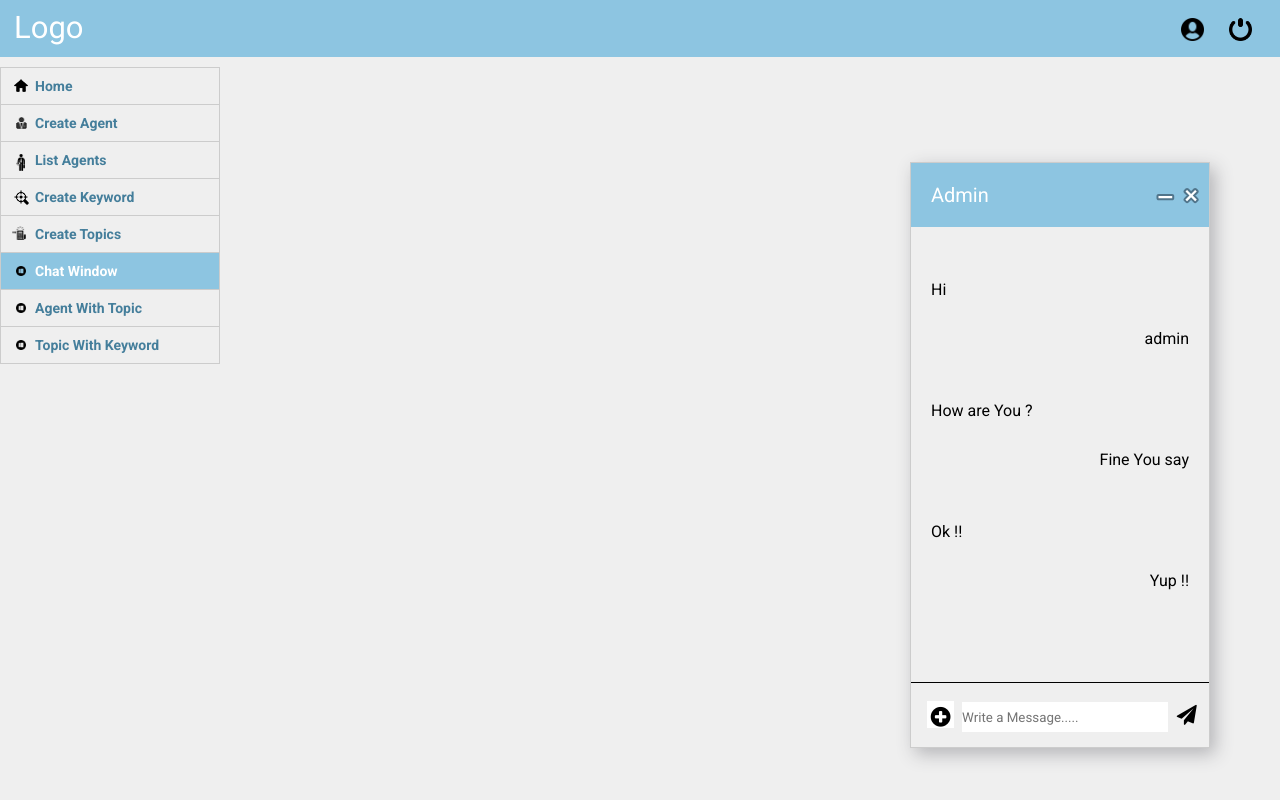
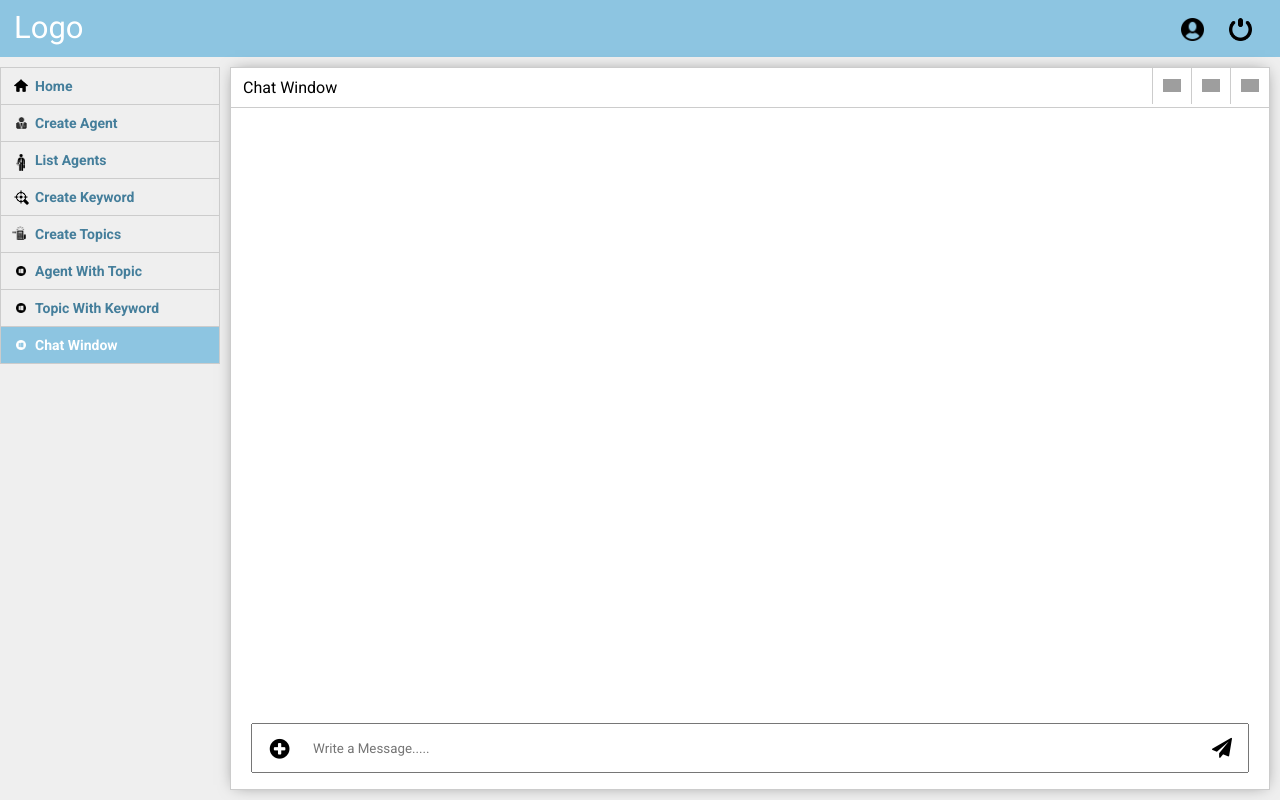
Before and after one commit to bmatichuk/conversant, a Django app: page /Chat/ in a window 1280 px wide. Run offline with Django 3.2, Linux system fonts and the light colour scheme; some libraries are stand-ins or nearby versions; grey boxes are pictures that could not be loaded.

Commit message:
updated code

```diff
--- a/handlerapp/views.py
+++ b/handlerapp/views.py
@@ -8,8 +8,36 @@ from django.contrib.auth.models import User
 from handlerapp.forms import *
 from handlerapp.models import *
 import os
+import json
+import openai as ai
+from .models import *
+start_chat_log = """Human: Hello, I am Human.
+AI: Hello, human I am openai gpt3.
+Human: How are you?
+AI: I am fine, thanks for asking.
+"""
+def chats(request):
+    return render(request, 'chatbot.html')
 
-from .models import *
+
+def chatting(request):
+    if request.method == 'GET':
+        quest = request.GET['message']
+        print(":----------------", quest)
+        ai.api_key = "sk-AeXpLitBfpAiHS8jwKg6KCcwsc6vd967Spyx0QK2"
+        completion = ai.Completion()
+        # def chat(question,chat_log = None) -> str:
+        question = quest
+        chat_log = None
+        if (chat_log == None):
+            chat_log = start_chat_log
+        prompt = f"{chat_log}Human: {question}\nAI:"
+        response = completion.create(prompt=prompt, engine="davinci", temperature=0.85, top_p=1, frequency_penalty=0,
+                                     presence_penalty=0.7, best_of=2, max_tokens=100, stop="\nHuman: ")
+        data = response.choices[0].text
+        print(data)
+        dataa = {"type": "sucess", 'data': data,'question':question}
+        return HttpResponse(json.dumps(dataa), content_type="application/json")
 
 
 @login_required
--- a/handlers/urls.py
+++ b/handlers/urls.py
@@ -35,8 +35,10 @@ urlpatterns = [
     path('A/',views.Topics_Agent, name='A'),
     path('AgentWithTopic/',views.Agent_with_topic, name='A'),
     path('TopicWithKeyword/',views.Topic_with_keyword, name='A'),
-    path('Chat/',views.chat_bot, name='chat '),
+    path('Chat/',views.chats, name='chat'),
     path('Key/',views.keyword_topic_show, name='Key'),
+    path('chatting/',views.chatting, name='chatting'),
+
 
 
 ]
--- a/manage.py
+++ b/manage.py
@@ -1,5 +1,5 @@
 #!/usr/bin/env python
-"""Django's command-line utility for administrative tasks. d"""
+"""Django's command-line utility for administrative tasks."""
 import os
 import sys
 
--- a/static/css/chatbot_style.css
+++ b/static/css/chatbot_style.css
@@ -1,36 +1,59 @@
-@import url('https://fonts.googleapis.com/css2?family=Roboto:ital,wght@0,100;0,300;0,400;0,500;0,700;0,900;1,100;1,300;1,400;1,500;1,700;1,900&display=swap');
-body{ margin:0; padding:0; }
-h1,h2,h3,h4,h5,h6,p,a{font-family: 'Roboto', sans-serif !important;}
-input:focus{outline:none;}
-.main-link-form {
-    width: 300px;
-    position: fixed;
-    bottom: 52px;
-    border: 1px solid #ccc;
-    box-shadow: 5px 6px 17px #b4b4b7;
-	right: 70px;
+@import url("https://fonts.googleapis.com/css2?family=Roboto:ital,wght@0,100;0,300;0,400;0,500;0,700;0,900;1,100;1,300;1,400;1,500;1,700;1,900&display=swap");
+body {
+  margin: 0;
+  padding: 0;
 }
-.main-admin {background-color: #8dc5e1 ; }
-.main-admin h2 {
-    color: #fff;
-    font-weight: normal;
-    font-size: 20px;
-    padding: 20px 0 20px 20px;
-	margin: 0;
+h1,
+h2,
+h3,
+h4,
+h5,
+h6,
+p,
+a {
+  font-family: "Roboto", sans-serif !important;
 }
-.pull-left{float: left;}
-.pull-right{float: right; text-align: right;}
-.full-width{width: 100%;}
+input:focus {
+  outline: none;
+}
+
+.main-admin {
+  background-color: #8dc5e1;
+}
+.pull-left {
+  float: left;
+}
+.pull-right {
+  float: right;
+  text-align: right;
+}
+.full-width {
+  width: 100%;
+}
 .main-admin span {
   float: right;
   padding-right: 10px;
 }
-.main-admin span i.fa {-webkit-text-stroke: 2px #51758B;}
-.admin{padding-top: 53px; font-family: 'Roboto', sans-serif !important;}
-.user{padding-top: 30px; font-family: 'Roboto', sans-serif !important;}
-.main-admin-chat{padding: 0 20px;     box-sizing: border-box;}
-.file-output{    border-top: 1px solid #000;position: relative;padding: 15px 20px;box-sizing: border-box;     margin-top: 92px;}
-input[type=file] {
+.main-admin span i.fa {
+  -webkit-text-stroke: 2px #51758b;
+}
+.admin {
+  padding-top: 53px;
+  font-family: "Roboto", sans-serif !important;
+}
+
+.main-admin-chat {
+  padding: 0 20px;
+  box-sizing: border-box;
+}
+.file-output {
+  border-top: 1px solid #000;
+  position: relative;
+  padding: 15px 20px;
+  box-sizing: border-box;
+  margin-top: 92px;
+}
+input[type="file"] {
   cursor: pointer;
   width: 27px;
   height: 27px;
@@ -40,27 +63,23 @@ input[type=file] {
   position: relative;
   right: 4px;
   top: 3px;
-
-
 }
 
-input[type=file]:before {
+input[type="file"]:before {
   width: 27px;
   height: 27px;
   font-size: 23px;
   line-height: 32px;
   content: "\f055";
   display: inline-block;
-    font-family: 'FontAwesome';
+  font-family: "FontAwesome";
   background: white;
   border: none;
   padding: 0;
   text-align: center;
-
-
 }
 
-input[type=file]::-webkit-file-upload-button {
+input[type="file"]::-webkit-file-upload-button {
   visibility: hidden;
 }
 .file-output input[type="text"] {
@@ -81,12 +100,12 @@ span.submitting input[type="submit"] {
   border: none;
   color: transparent;
   padding: 0 !important;
-
 }
 
 span.submitting {
   position: absolute;
-    top: 21px;
+  top: 15px;
+  right: 5px;
 }
 
 span.submitting:after {
@@ -99,6 +118,161 @@ span.submitting:after {
   pointer-events: none;
 }
 
-.main-admin{
-color:#8dc5e1;
+.main-admin {
+  color: #8dc5e1;
 }
+
+.main-link-form form input[type="file"] {
+  position: absolute !important;
+  left: 5px;
+  top: 0px;
+}
+
+.main-link-form {
+  position: fixed;
+  bottom: 10px;
+  top: 67px;
+  left: 230px;
+  right: 10px;
+  transition: 0.2s;
+}
+
+.main-link-form .modal {
+  position: absolute;
+  bottom: 0!important;
+  left: 0!important;
+  top: 0;
+  right: 0;
+  width: 100%;
+  background: #fff;
+  transition: .2s;
+  border: 1px solid #ccc;
+  box-shadow: 0 0 15px -5px rgb(0 0 0 / 50%);
+}
+span.buttons img {
+    width: 18px;
+}
+.main-link-form .pull-left.full-width.main-admin-chat {
+  height: calc(100vh - 220px);
+  overflow-y: auto;
+  margin-bottom: 15px;
+}
+
+.main-link-form form input[type="file"] {
+  position: unset;
+  margin: 10px;
+}
+
+.main-link-form form {
+  display: flex;
+  width: 100%;
+  padding: 0;
+  position: relative;
+}
+
+.main-link-form input#lname {
+  width: 100%;
+  height: 50px;
+  padding: 15px 0px 15px 60px;
+}
+
+span.submitting {
+  position: absolute;
+  top: 14px;
+  right: 5px;
+}
+
+.main-admin h2 {
+  color: #fff;
+  font-weight: normal;
+  font-size: 20px;
+  margin: 0;
+}
+
+.main-admin {
+}
+.main-admin .heading div {
+  display: flex;
+}
+
+.main-admin.intro {
+  bottom: 0;
+  top: auto;
+  height: 69px;
+  width: 200px;
+  right: 20px;
+  left: auto;
+}
+
+.main-admin h2 {
+  color: #fff;
+  font-weight: normal;
+  font-size: 20px;
+}
+
+.main-admin .heading {
+  padding: 20px 0 20px 20px;
+  margin: 0;
+  display: flex;
+  align-items: center;
+  justify-content: space-between;
+}
+
+
+.modal .header {
+  padding: 10px 12px;
+  position: relative;
+}
+
+.modal .header .buttons {
+  position: absolute;
+  right: 0;
+  top: 9px;
+}
+
+.modal .header .buttons span {
+  border-left: 1px solid #ccc;
+  padding: 9px 10px 8px;
+  cursor: pointer;
+}
+
+.modal .header .buttons span:hover {
+  background: #eee;
+}
+
+.modal .content {
+  border-top: 1px solid #ccc;
+  padding: 20px;
+}
+
+.content .user {
+    background-color: #8cc4e0;
+    width: auto;
+    padding: 5px 15px;
+    border-radius: 25px 25px 0 25px;
+    font-size: 14px;
+    margin: 15px 0 0 0;
+}
+
+.content .admin {
+    background-color: #8ce0bd;
+    padding: 5px 15px;
+    border-radius: 25px 25px 25px 0;
+    font-size: 14px;
+    margin: 15px 0 0 0;
+    display: inline-block;
+    clear: both;
+    width: auto;
+}
+
+.main-link-form.intro .modal{
+  width: 400px;
+    top: auto;
+    left: auto!important;
+}
+
+
+.main-link-form .modal .header span.close {
+    color: #000;
+    font-weight: 700;
+}
--- a/static/css/style.css
+++ b/static/css/style.css
@@ -157,6 +157,7 @@ tr:nth-child(even) {
     background-image: url(/static/images/agent.png);
     background-repeat: no-repeat;
 }
+
 #navigation li:nth-child(3) a {
     background-image: url(/static/images/list_to.png);
     background-repeat: no-repeat;
@@ -245,7 +246,7 @@ tr:nth-child(even) {
     background-color: #8dc5e1;
     border: none;
     color: white;
-    padding: 15px 41px;
+    padding: 8px 20px;
     text-align: center;
     text-decoration: none;
     display: inline-block;
@@ -343,7 +344,7 @@ tr:nth-child(even) {
 }
 textarea {
     width: 100%;
-    height: 150px;
+    height: 100px;
     padding: 12px 20px;
     box-sizing: border-box;
     border-radius: 4px;
@@ -373,3 +374,19 @@ select {
     width: 100%;
     height: 30px;
 }
+
+.list-agent .form {
+    width: 90%;
+    background-color: #fff;
+    margin: 11% auto;
+    border-radius: 5px;
+    box-shadow: 0px 0px 5px #ababab6b;
+}
+
+table th:first-child, table td:first-child {
+    width: 22%;
+}
+
+.list-agent .form .table-box {
+    padding: 0 15px 15px;
+}
--- a/templates/DashboardExtend.html
+++ b/templates/DashboardExtend.html
@@ -20,9 +20,9 @@
 				<li><a href="/List/">List Agents</a></li>
 				<li><a href="/keyword/">Create Keyword</a></li>
 				<li><a href="/Topic/">Create Topics</a></li>
-				<li><a href="/Chat/">Chat Window</a></li>
 				<li><a href="/AgentWithTopic/">Agent with topic</a></li>
 				<li><a href="/TopicWithKeyword/">Topic with Keyword</a></li>
+				<li><a href="/Chat/">Chat Window</a></li>
 
 			</ol>
 		</div>
--- a/templates/chatbot.html
+++ b/templates/chatbot.html
@@ -2,36 +2,77 @@
 {% block content %}
 
 <div class="main-link-form">
-	<div class="main-admin">
-	  <h2> Admin <span> <i class="fa fa-times" ></i> </span> <span class="minni"> <i class="fa fa-minus" ></i> </span>  </h2>
+	<div class="modal">
+		<div class="header">
+		  <span>Chat Window</span>
+		  <span class="buttons"><span class="min"><img src="https://img.icons8.com/windows/32/000000/macos-minimize.png"/></span><span class="max"><img src="https://img.icons8.com/material-outlined/24/000000/plus--v1.png"/></span><span class="min"><img src="https://img.icons8.com/flat-round/64/000000/delete-sign.png"/></span></span>
+		</div>
+		<div class="content">
+			<div class="pull-left full-width main-admin-chat"></div>
+				<form method="GET" action={% url 'chatting' %} name="myForm">
+				  <input type="file" />
+				  <input type="text" id="lname" name="message" placeholder="Write a Message....." required>
+				  <span class="submitting"><input type="submit" value="Send" class="btn btn-default" id="submit1" /></span>
+				</form>
+		</div>
 	</div>
-	<div class="pull-left full-width main-admin-chat">
-		<div class="admin pull-left full-width"> Hi </div>
-		<div class="user pull-right full-width">admin</div>
-	</div>
+</div>
+<script src="http://ajax.googleapis.com/ajax/libs/jquery/1.9.1/jquery.min.js"></script>
 
-	<div class="pull-left full-width main-admin-chat">
-		<div class="admin pull-left full-width"> How are You ? </div>
-		<div class="user pull-right full-width"> Fine You say</div>
-	</div>
+<script>
 
-	<div class="pull-left full-width main-admin-chat">
-		<div class="admin pull-left full-width"> Ok !!</div>
-		<div class="user pull-right full-width">Yup !!</div>
-	</div>
-	<div class="file-output pull-left full-width">
+jQuery(document).ready(function() {
+	jQuery('#submit1').click(function(Event) {
+		Event.preventDefault();
+		var message = jQuery("#lname").val();
 
-		<form action="/action_page.php">
-		 <input type="file" />
-		  <input type="text" id="lname" name="lname" placeholder="Write a Message.....">
-		  <span class="submitting"><input type="submit" value="Send" class="btn btn-default" /></span>
+		if (message == "") {
+			return false;
+		  }
+
+		jQuery(".pull-left.full-width.main-admin-chat").append('<div class="user pull-right full-width">'+message+'</div>');
+		jQuery("#lname").val("");
+		var form = 'message='+message;
+		jQuery.ajax({
+			url: 'http://127.0.0.1:8000/chatting/',
+			type: 'GET',
+			data:form,
+			dataType: "json",
+			success: function(dataa) {
+				jQuery(".pull-left.full-width.main-admin-chat").append('<div class="admin pull-left full-width">'+dataa.data+'</div>');
+        	jQuery(".pull-left.full-width.main-admin-chat").stop().animate({ scrollTop: $(".pull-left.full-width.main-admin-chat")[0].scrollHeight}, 1000);
+			}
+		});
+	});
+	});
+jQuery(document).ready(function($){
+  $(document).on('click', '.min', function(){
+    $(this).closest('.modal').find('.content').slideUp();
+    $(this).closest('.modal').animate({'left':0,'bottom':0});
+  });
+
+  $(document).on('click', '.max', function(){
+    $(this).closest('.modal').find('.content').slideDown();
+    $(this).closest('.modal').animate({'left':'20px','bottom':'50%'});
+  });
+
+  $(document).on('click', '.min', function(){
+    $(this).closest('.modal').slideDown();
+  });
+<!--   $(document).on('click', '.close', function(){-->
+<!--    $(this).closest('.modal').fadeOut();-->
+<!--  });-->
+});
+$(document).ready(function(){
+  $(".main-link-form .min").click(function(){
+    $(".main-link-form").addClass("intro");
+  });
+
+  $(".main-link-form .max").click(function(){
+    $(".main-link-form").removeClass("intro");
+  });
+});
 
 
-
-		</form>
-
-	</div>
-</div>
-
-
+</script>
 {% endblock %}
--- a/templates/dashboard.html
+++ b/templates/dashboard.html
@@ -17,9 +17,9 @@
 				<li><a href="/List/">List Agents</a></li>
 				<li><a href="/keyword/">Create Keyword</a></li>
 				<li><a href="/Topic/">Create Topics</a></li>
-				<li><a href="/Chat/">Chat Window</a></li>
 				<li><a href="/AgentWithTopic/">Agent with topic</a></li>
 				<li><a href="/TopicWithKeyword/">Topic with Keyword</a></li>
+				<li><a href="/Chat/">Chat Window</a></li>
 
 			</ol>
 		</div>
```
Also changed, not shown: handlerapp/test.py (added, +34 -0 lines), handlers/settings.py (+5 -13 lines), templates/agentwithtopic.html (+14 -14 lines), templates/keywordwithtopic.html (+9 -10 lines), templates/list_agent.html (+10 -53 lines), handlerapp/migrations/0001_initial.py, handlerapp/migrations/0002_auto_20211012_1613.py (added). Lines whose indentation alone changed are shown as unchanged.
